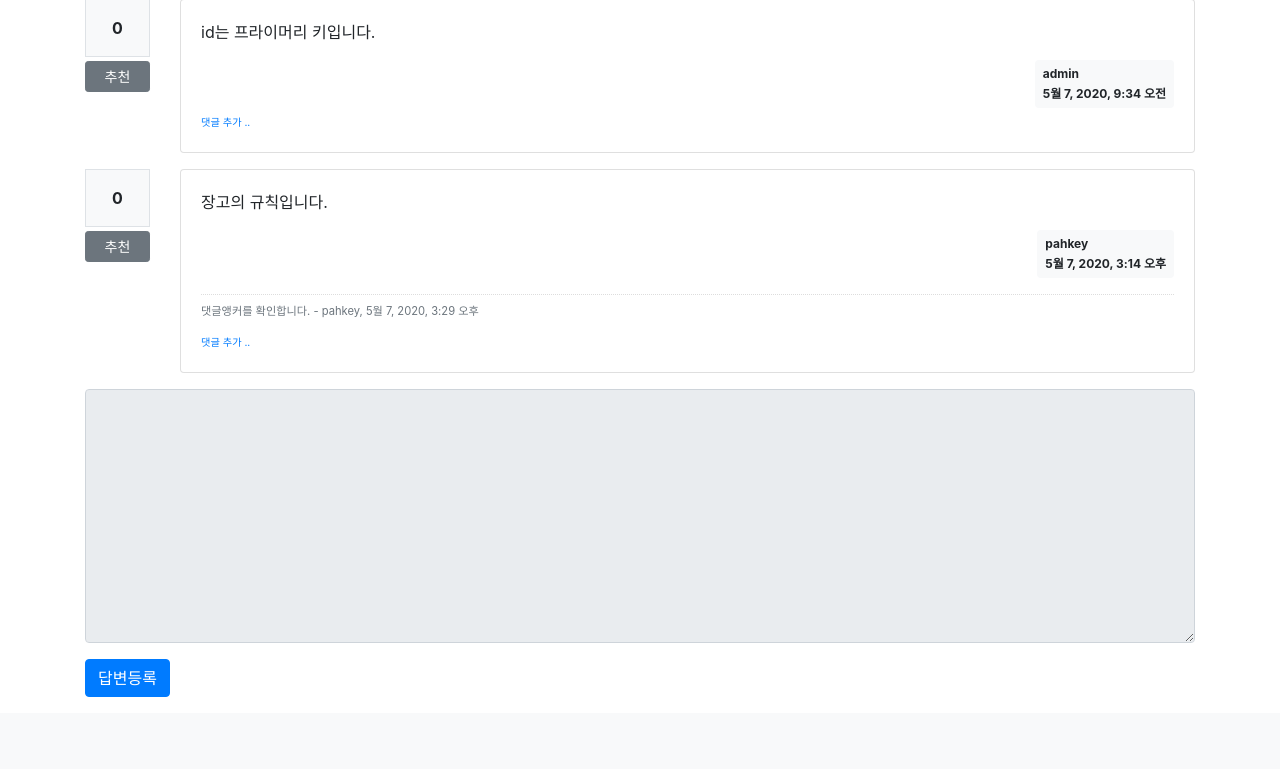
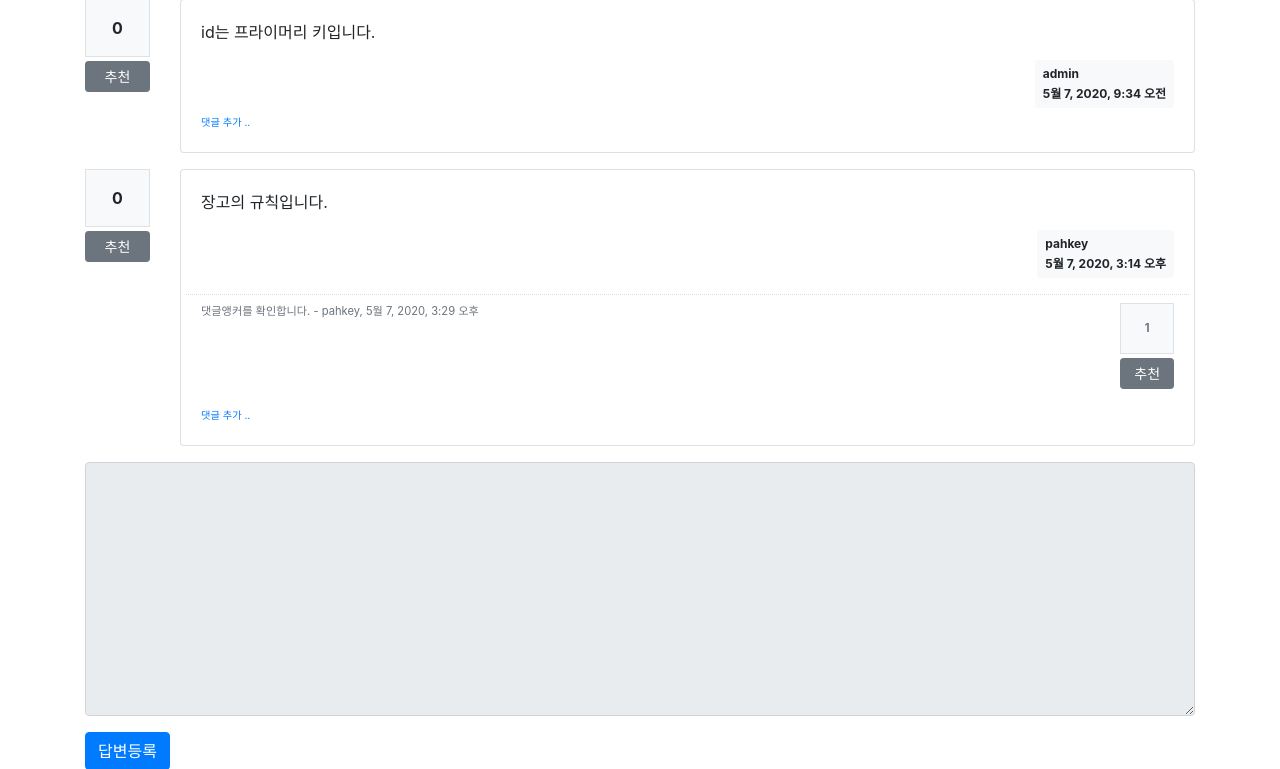
Before and after one commit to pydonut/adonut, a Django app: page /pybo/2/ in a window 1280 px wide. Shown: the part 542-1311 px from the top of the page. Before the commit the page ends 1239 px from the top, so only its background shows below. Run offline with Django 3.2, Linux system fonts and the light colour scheme; data comes from the database, SQL or seed files in the repository; both versions use the stored data as it was after the commit; some libraries are stand-ins or nearby versions.

Commit message:
답변 댓글 기능 구현

```diff
--- a/pybo/urls.py
+++ b/pybo/urls.py
@@ -33,4 +33,5 @@ urlpatterns = [
     path('vote/question/<int:question_id>/', vote_views.vote_question, name='vote_question'),
     path('vote/answer/<int:answer_id>/', vote_views.vote_answer, name='vote_answer'),
     path('vote/comment/question/<int:comment_id>/', vote_views.vote_question_comment, name='vote_question_comment'),
+    path('vote/comment/answer/<int:comment_id>/', vote_views.vote_answer_comment, name='vote_answer_comment'),
 ]
--- a/templates/pybo/question_detail.html
+++ b/templates/pybo/question_detail.html
@@ -114,11 +114,13 @@
                            data-uri="{% url 'pybo:answer_delete' answer.id  %}">삭제</a>
                     </div>
                     {% endif %}
+                    <!-- 답변 댓글 Start -->
                     {% if answer.comment_set.count > 0 %}
                     <div class="mt-3">
                     {% for comment in answer.comment_set.all %}
                         <a name="comment_{{ comment.id }}"></a>
-                        <div class="comment py-2 text-muted">
+                        <div class="comment py-2 text-muted row">
+                            <div class="col-11">
                                 <span style="white-space: pre-line;">{{ comment.content }}</span>
                                 <span>
                                     - {{ comment.author }}, {{ comment.create_date }}
@@ -132,6 +134,13 @@
                                 data-uri="{% url 'pybo:comment_delete_answer' comment.id  %}">삭제</a>
                                 {% endif %}
                             </div>
+                            <!-- 답변 댓글 추천 start -->
+                            <div class="col-1">
+                                <div class="bg-light text-center p-3 border font-weight-bolder mb-1">{{comment.answer_comment_voter.count}}</div>
+                                <a href="#" data-uri="{% url 'pybo:vote_answer_comment' comment.id  %}" class="recommend btn btn-sm btn-secondary btn-block my-1">추천</a>
+                            </div>
+                            <!-- 답변 댓글 추천 end -->
+                        </div>
                     {% endfor %}
                     </div>
                     {% endif %}
@@ -139,6 +148,7 @@
                         <a href="{% url 'pybo:comment_create_answer' answer.id  %}"
                            class="small"><small>댓글 추가 ..</small></a>
                     </div>
+                    <!-- 답변 댓글 End -->
                 </div>
             </div>
         </div>
```
Also changed, not shown: pybo/views/vote_views.py (+12 -0 lines), db.sqlite3. Lines whose indentation alone changed are shown as unchanged.
